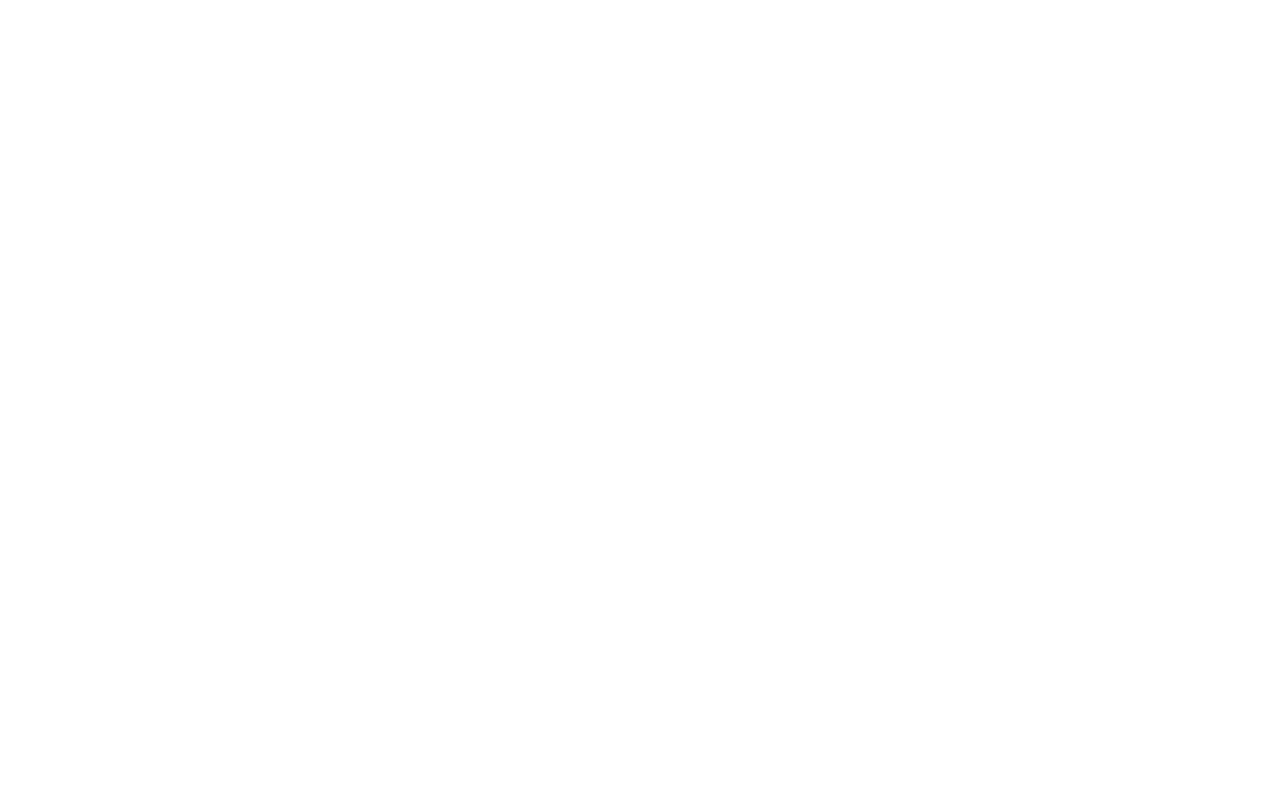
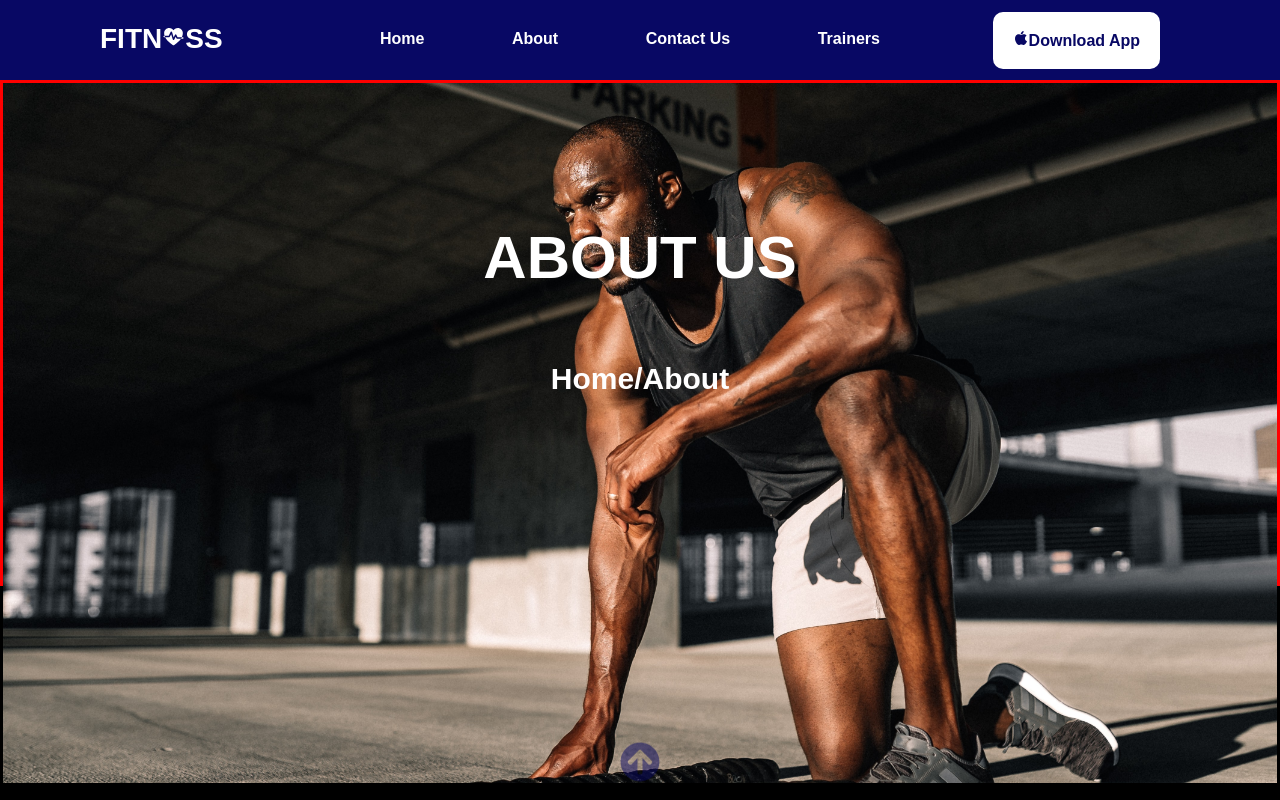
Before and after one commit to bamidele2161/Fitness, a React (Create React App) app: page /trainers in a window 1280 px wide. Before the commit this address had no page. Shown: the top 800 px of the page. Built offline with nearby package versions, Linux system fonts and the light colour scheme.

Commit message:
new commit

```diff
--- a/src/App.js
+++ b/src/App.js
@@ -3,6 +3,7 @@
 import Home from './Pages/Home'
 import ContactP from './Pages/ContactP'
 import AboutUs from './Pages/AboutUs'
+import Trainer from './Pages/Trainer'
 
 const App = () => {
   return (
@@ -11,6 +12,7 @@
         <Route path='/home' element={<Home />} exact />
         <Route path='/contact' element={<ContactP/>}></Route>
         <Route path='/about' element={<AboutUs/>}></Route>
+        <Route path='/trainers' element={<Trainer/>}></Route>
       </Routes>
     </Router>
   )
--- a/src/Components/About/index.js
+++ b/src/Components/About/index.js
@@ -38,7 +38,7 @@
                             <TiTick className="list-icon"/>
                             <li className="left-list-item">Physical Education</li>
                         </div>
-                        <div className="list-item">'
+                        <div className="list-item">
                             <TiTick className="list-icon"/>
                             <li className="left-list-item"> Personalized Items</li>
                         </div>
--- a/src/Components/Explore/index.js
+++ b/src/Components/Explore/index.js
@@ -84,7 +84,7 @@
                                     <TiTick className="list-icon"/>
                                     <li className="left-list-item"> Create Your Own Free Fitness Challenge</li>
                                 </div>
-                                <div className="list-item">'
+                                <div className="list-item">
                                     <TiTick className="list-icon"/>
                                     <li className="left-list-item"> Access Other People's Challenges</li>
                                 </div>
--- /dev/null
+++ b/src/Components/Trainers/index.js
@@ -0,0 +1,20 @@
+import React from 'react'
+import './trainers.css'
+import AOS from 'aos'
+const Trainers = () => {
+    AOS.init({
+        duration: 1000,
+    })
+    return (
+        <div className="trainer-container">
+            <div className="about-page-image">
+                <div className="image-content">
+                    <h1 className="content-heading">ABOUT US</h1>
+                    <p className="content-paragraph">Home/About</p>
+                </div>
+            </div>
+        </div>
+    )
+}
+
+export default Trainers
--- /dev/null
+++ b/src/Components/Trainers/trainers.css
@@ -0,0 +1,4 @@
+.trainer-container{
+    height: 500px;
+    border: solid red;
+}
--- /dev/null
+++ b/src/Pages/Trainer.js
@@ -0,0 +1,35 @@
+import React, {useState} from 'react'
+import './style.css'
+import NavTop from '../Components/NavTop';
+import Hero from '../Components/Hero';
+import Footer from '../Components/Footer';
+import { FaArrowCircleUp } from 'react-icons/fa'
+import Trainers from '../Components/Trainers';
+
+const Home = () => {
+    const [showScroll, setShowScroll] = useState(false)
+
+    const checkScrollTop = () => {
+      if (!showScroll && window.pageYOffset > 400){
+        setShowScroll(true)
+      } else if (showScroll && window.pageYOffset <= 400){
+        setShowScroll(false)
+      }
+    };
+    const scrollTop = () =>{
+      window.scrollTo({top: 0, behavior: 'smooth'});
+    };
+
+  window.addEventListener('scroll', checkScrollTop)
+  return (
+    <div className="home" path="home">
+      <NavTop />
+      <Trainers />
+      <Footer />
+      <span>
+      <FaArrowCircleUp className="scrollTop" onClick={scrollTop}/></span>
+    </div>
+  );
+}
+
+export default Home;
```
